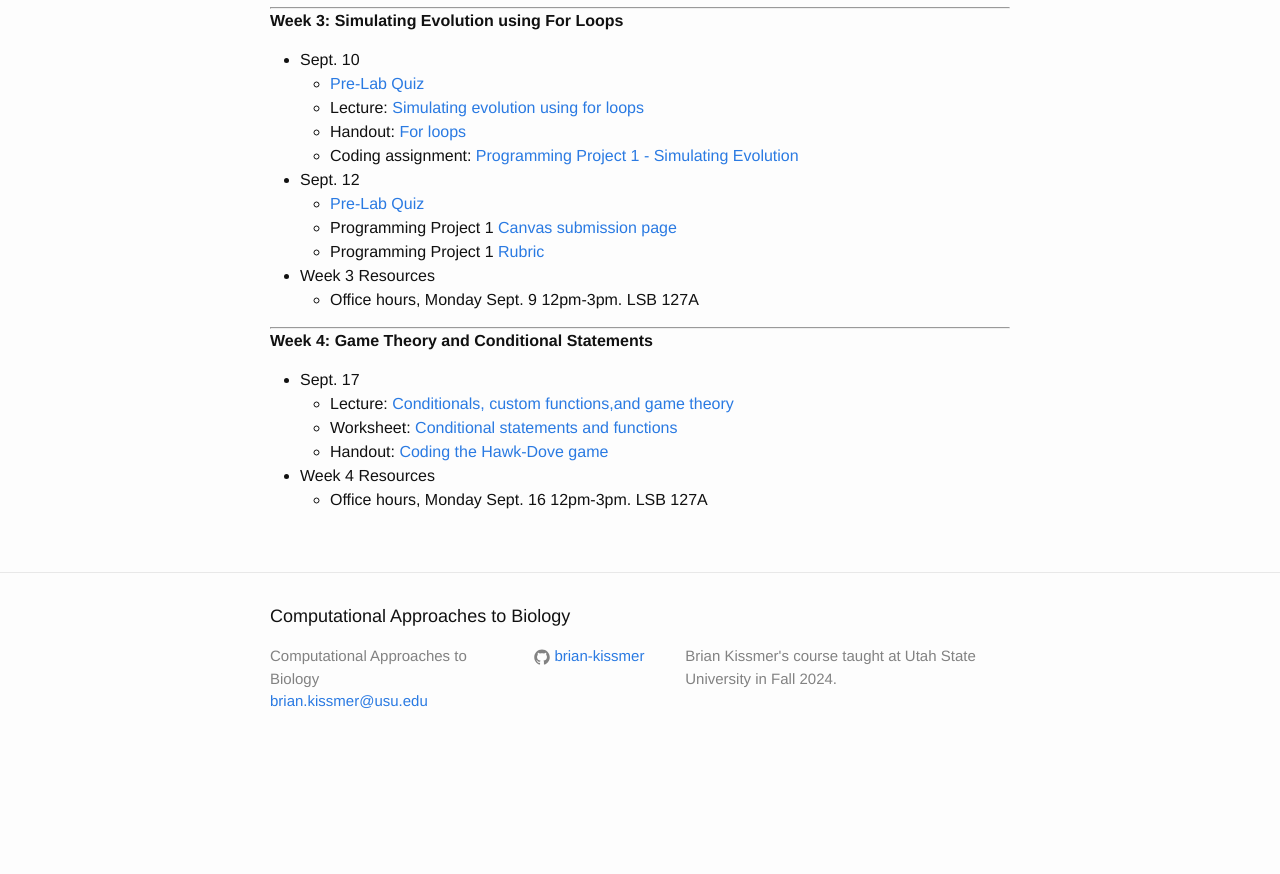
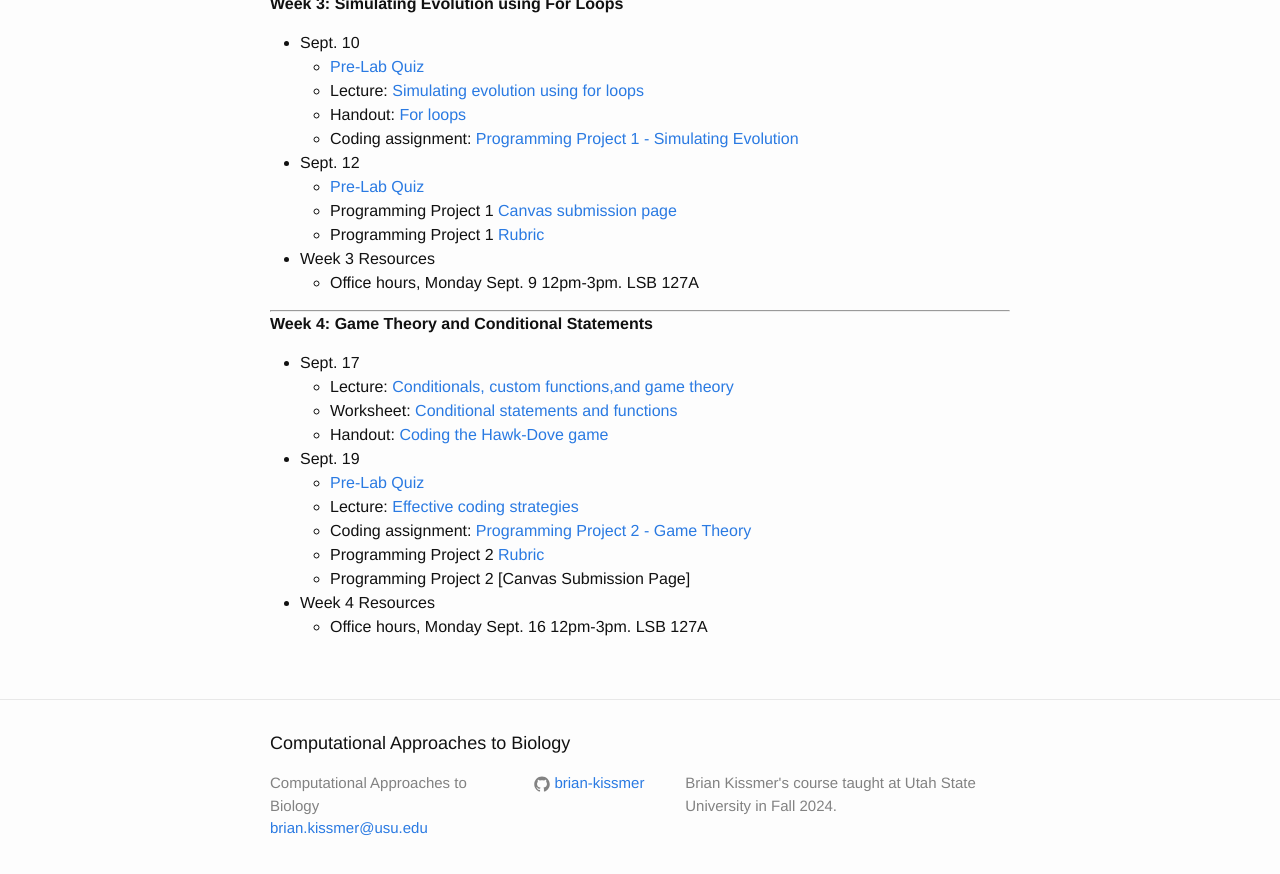
Before and after one commit to brian-kissmer/brian-kissmer.github.io, a Jekyll site: the page built from Schedule.md, in a window 1280 px wide and 900 px high, scrolled down 857 px. Shown: the top 874 px of the window. Built offline with Jekyll 4.4.1, drawn with Linux system fonts in a browser that asks for light colours; before the commit the page ends 1630 px from its top, so only the background shows below that.

Commit message:
Update Schedule.md

```diff
--- a/Schedule.md
+++ b/Schedule.md
@@ -13,9 +13,6 @@ layout: page
 * Aug. 27
     * Lecture: [Introduction to Computational Biology]({{ site.baseurl }}/slides/Aug 27 slides.pdf)
     * In-class discussion: [Prior knowledge of computational biology](https://usu.instructure.com/courses/762928/discussion_topics/3043775)
-
-***
-
 * Aug. 29
     * Lecture: [Introduction to R]({{ site.baseurl }}/slides/Aug 29 slides.pdf)
     * Handout:  [Intro to R, operators, variable assignment, and vectors]({{ site.baseurl }}/worksheets/Introduction_to_R.html)
@@ -65,5 +62,12 @@ layout: page
       * Lecture: [Conditionals, custom functions,and game theory]({{ site.baseurl }}/slides/Sept 17 slides.pdf)
       * Worksheet: [Conditional statements and functions]({{ site.baseurl }}/worksheets/cond_statements_functions.html)
       * Handout: [Coding the Hawk-Dove game]({{ site.baseurl }}/worksheets/hawk_dove.html)
+  * Sept. 19
+      * [Pre-Lab Quiz](https://usu.instructure.com/courses/762928/quizzes/1276257)
+      * Lecture: [Effective coding strategies]({{ site.baseurl }}/slides/Sept 19 slides.pdf)
+      * Coding assignment: [Programming Project 2 - Game Theory]({{ site.baseurl }}/programming_projects/programming_project2.html)
+      * Programming Project 2 [Rubric]({{ site.baseurl }}/rubrics/game_theory_rubric.html)
+      * Programming Project 2 [Canvas Submission Page]
+
   * Week 4 Resources
       * Office hours, Monday Sept. 16 12pm-3pm. LSB 127A
```
